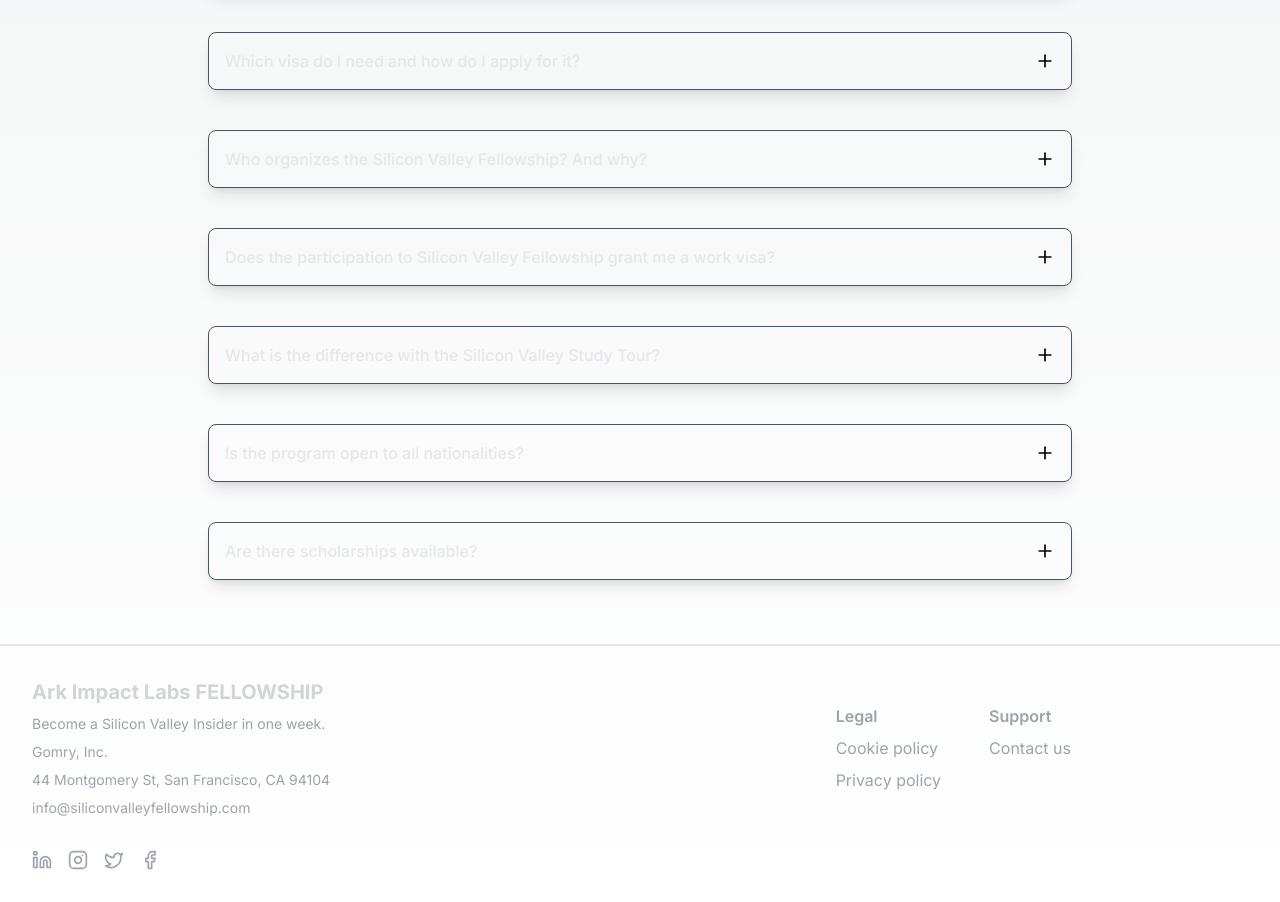
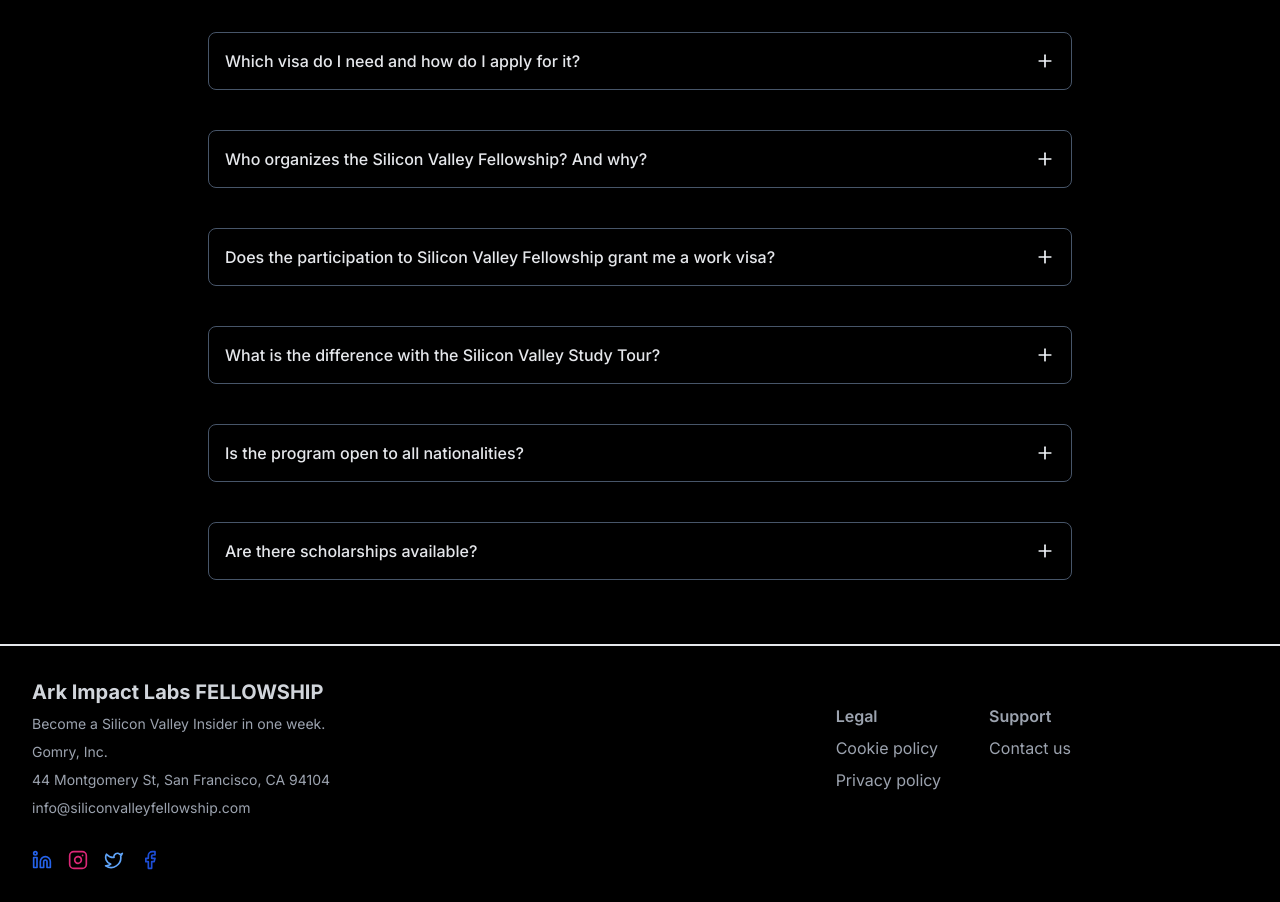
Before and after one commit to AdarshSingh9540/HayesValley, a Next.js app: page / in a window 1280 px wide. Shown: the part 3360-4262 px from the top of the page. Built offline with nearby package versions, Linux system fonts and the light colour scheme.

Commit message:
fix theme

```diff
--- a/src/app/globals.css
+++ b/src/app/globals.css
@@ -2,17 +2,18 @@
 @tailwind components;
 @tailwind utilities;
 
+/* Set default dark theme colors */
 :root {
-  --foreground-rgb: 0, 0, 0;
-  --background-start-rgb: 214, 219, 220;
-  --background-end-rgb: 255, 255, 255;
+  --foreground-rgb: 255, 255, 255; /* White text for dark mode */
+  --background-start-rgb: 0, 0, 0; /* Black background for dark mode */
+  --background-end-rgb: 0, 0, 0; /* Black background for dark mode */
 }
 
-@media (prefers-color-scheme: dark) {
+@media (prefers-color-scheme: light) {
   :root {
-    --foreground-rgb: 255, 255, 255;
-    --background-start-rgb: 0, 0, 0;
-    --background-end-rgb: 0, 0, 0;
+    --foreground-rgb: 0, 0, 0; /* Black text for light mode */
+    --background-start-rgb: 214, 219, 220; /* Light background start */
+    --background-end-rgb: 255, 255, 255; /* Light background end */
   }
 }
 
--- a/src/app/page.tsx
+++ b/src/app/page.tsx
@@ -11,7 +11,7 @@
 
 export default function Home() {
   return (
-       <>
+    <div className="bg-background-default text-text-default bg-black dark:text-white">
        {/* <HeroSection/> */}
        <AuroraBackgroundDemo/>
        <ShootingStarsAndStarsBackgroundDemo/>
@@ -21,6 +21,6 @@
        <WhatToExpect/>
        <FAQ/>
        <Footer/>
-       </>
+       </div>
     );
 }
--- a/src/components/FAQ.tsx
+++ b/src/components/FAQ.tsx
@@ -13,7 +13,7 @@
   return (
     <div className="border shadow-lg border-slate-600 rounded-lg mb-4 px-4 lg:px-0">
       <button
-        className="flex justify-between items-center w-full p-2 lg:p-4 text-left"
+        className="flex justify-between items-center w-full p-2 lg:p-4 text-left text-slate-100"
         onClick={toggleFAQ}
       >
         <span className="font-medium text-gray-200 ">{question}</span>
--- a/src/components/Footer.tsx
+++ b/src/components/Footer.tsx
@@ -1,7 +1,8 @@
-import {  Facebook, FactoryIcon, Instagram, Linkedin, Twitter } from 'lucide-react';
+import { Facebook, Instagram, Linkedin, Twitter } from 'lucide-react';
+
 const Footer = () => {
   return (
-    <footer className=" text-gray-400 py-8 px-8 border-t-2">
+    <footer className="text-gray-400 py-8 px-8 border-t-2">
       <div className="max-w-7xl mx-auto">
         <div className="flex flex-col md:flex-row justify-between items-start md:items-center mb-8">
           <div className="mb-6 md:mb-0">
@@ -12,7 +13,7 @@
             <p className="text-sm">info@siliconvalleyfellowship.com</p>
           </div>
 
-          <div className="grid grid-cols-1 md:grid-cols-3 gap-12 ">
+          <div className="grid grid-cols-1 md:grid-cols-3 gap-12">
             <div>
               <h3 className="font-semibold mb-2">Legal</h3>
               <ul className="space-y-2">
@@ -31,12 +32,11 @@
 
         <div className="flex justify-start md:justify-between items-center flex-col md:flex-row">
           <div className="flex space-x-4 mb-4 md:mb-0">
-            <Linkedin className="w-5 h-5" />
-            <Instagram className='w-5 h-5'/>
-            <Twitter className='w-5 h-5'/>
-            <Facebook className='w-5 h-5'/>
+            <Linkedin className="w-5 h-5 text-blue-600 hover:scale-110 transition-transform duration-200" />
+            <Instagram className="w-5 h-5 text-pink-600 hover:scale-110 transition-transform duration-200" />
+            <Twitter className="w-5 h-5 text-blue-400 hover:scale-110 transition-transform duration-200" />
+            <Facebook className="w-5 h-5 text-blue-700 hover:scale-110 transition-transform duration-200" />
           </div>
-
         </div>
       </div>
     </footer>
--- a/src/components/Navbar.tsx
+++ b/src/components/Navbar.tsx
@@ -9,9 +9,9 @@
           </div>
           <div className="flex items-center  lg:space-x-4">
             <ul className="flex lg:space-x-4">
-              <li><a href="#home" className="text-gray-300 hover:text-gray-600 text-md hidden lg:block">Home</a></li>
-              <li><a href="#about" className="text-gray-300 hover:text-gray-600 text-md hidden lg:block">Resource</a></li>
-              <li><a href="#services" className="text-gray-300 hover:text-gray-600 text-md hidden lg:block">Community</a></li>
+              <li><a href="#home" className="text-gray-300 hover:text-gray-100 text-md hidden lg:block">Home</a></li>
+              <li><a href="#about" className="text-gray-300 hover:text-gray-100 text-md hidden lg:block">Resource</a></li>
+              <li><a href="#services" className="text-gray-300 hover:text-gray-100 text-md hidden lg:block">Community</a></li>
             </ul>
 
            <HoverBorderGradientDemo/>
--- a/src/components/ui/tailwindcss-buttons.tsx
+++ b/src/components/ui/tailwindcss-buttons.tsx
@@ -16,12 +16,12 @@
     <div
       onClick={onClick}
       className={cn(
-        "h-60 w-full bg-white rounded-xl border border-neutral-100 dark:bg-black dark:border-white/[0.2] hover:border-neutral-200 group/btn overflow-hidden relative flex items-center justify-center",
+        "h-60 w-full bg-black rounded-xl border border-neutral-800 dark:bg-black dark:border-neutral-700 hover:border-neutral-600 group/btn overflow-hidden relative flex items-center justify-center",
         className
       )}
     >
-      <div className="absolute inset-0 dark:bg-dot-white/[0.1] bg-dot-black/[0.1]" />
-      <IconClipboard className="absolute top-2 right-2 text-neutral-300 group-hover/btn:block hidden h-4 w-4 transition duration-200" />
+      <div className="absolute inset-0 bg-dot-black/[0.1]" />
+      <IconClipboard className="absolute top-2 right-2 text-neutral-500 group-hover/btn:block hidden h-4 w-4 transition duration-200" />
       <div className="relative z-40">{children}</div>
     </div>
   );
--- a/tailwind.config.ts
+++ b/tailwind.config.ts
@@ -15,12 +15,22 @@
   darkMode: "class",
   theme: {
     extend: {
+      colors: {
+        background: {
+          DEFAULT: "#000000", // Black background for dark mode
+        },
+        text: {
+          DEFAULT: "#ffffff", // White text for dark mode
+        },
+        border: {
+          DEFAULT: "#ffffff", // White borders for dark mode
+        },
+      },
       animation: {
         scroll:
-        "scroll var(--animation-duration, 40s) var(--animation-direction, forwards) linear infinite",
+          "scroll var(--animation-duration, 40s) var(--animation-direction, forwards) linear infinite",
         shimmer: "shimmer 2s linear infinite",
         aurora: "aurora 60s linear infinite",
-      },
       },
       keyframes: {
         aurora: {
@@ -47,7 +57,7 @@
         marquee: {
           "0%": { transform: "translateX(-100%)" },
           "100%": { transform: "translateX(0%)" },
-
+        },
       },
     },
   },
```
